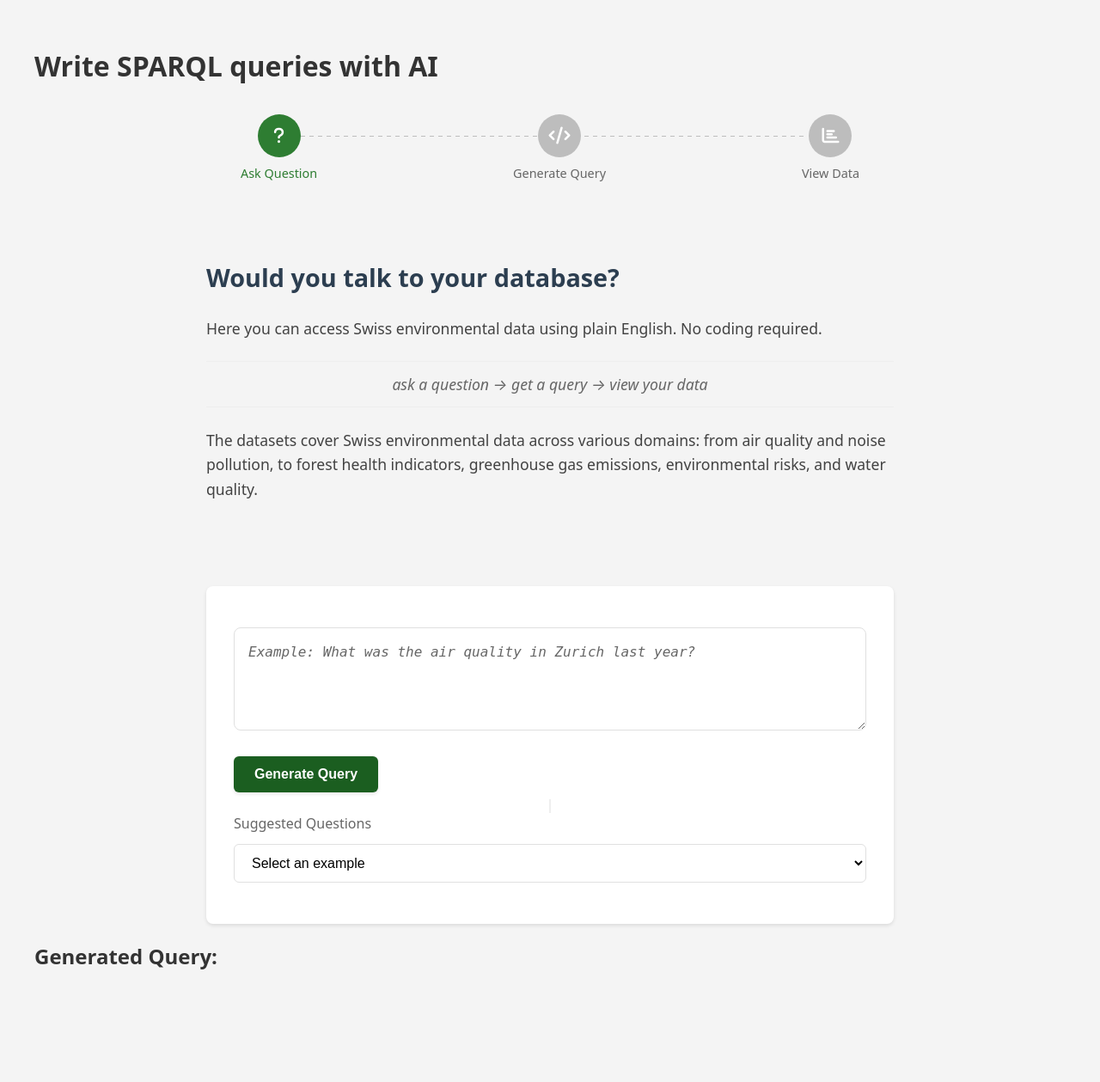
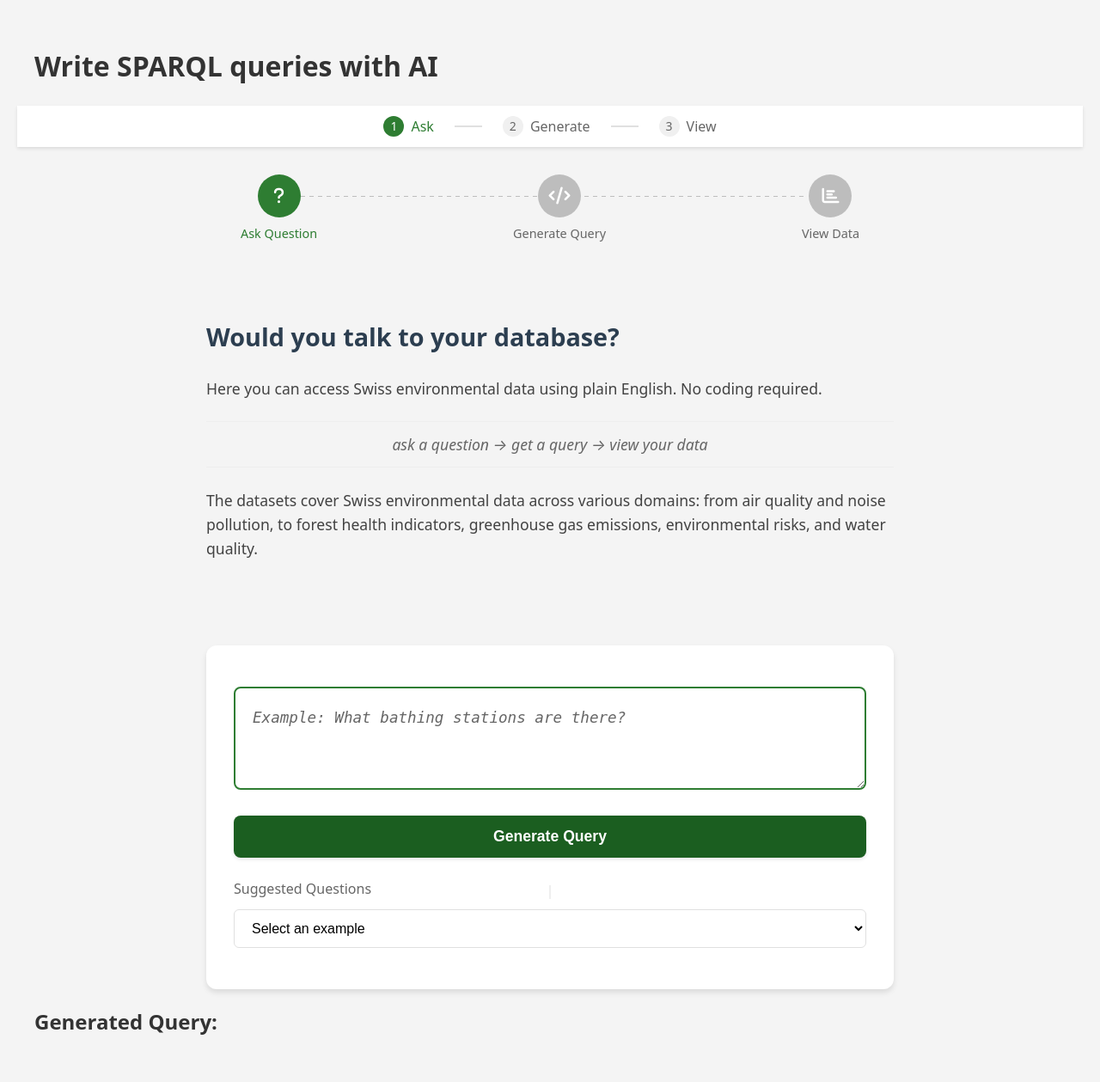
Before and after one commit to zazukoians/llm-playground, a FastAPI app: page /ui in a window 1280 px wide. Shown: the whole page at 86% size. Before the commit the page ends 1128 px from the top, so only its background shows below. Run offline with FastAPI, Linux system fonts and the light colour scheme.

Commit message:
more examples

```diff
--- a/app/static/styles.css
+++ b/app/static/styles.css
@@ -17,6 +17,56 @@ body {
 
 h1 {
     color: #333;
+}
+
+/* Process Mini-Bar */
+.process-mini-bar {
+    position: sticky;
+    top: 0;
+    background: white;
+    box-shadow: 0 2px 4px rgba(0,0,0,0.1);
+    padding: 12px 24px;
+    margin: 0 -20px;
+    display: flex;
+    justify-content: center;
+    align-items: center;
+    z-index: 100;
+    transition: transform 0.3s ease;
+}
+
+.process-mini-step {
+    display: flex;
+    align-items: center;
+    margin: 0 16px;
+    color: #666;
+}
+
+.process-mini-step.active {
+    color: #2E7D32;
+}
+
+.mini-step-number {
+    width: 24px;
+    height: 24px;
+    border-radius: 50%;
+    background: #f0f0f0;
+    display: flex;
+    align-items: center;
+    justify-content: center;
+    margin-right: 8px;
+    font-size: 14px;
+}
+
+.active .mini-step-number {
+    background: #2E7D32;
+    color: white;
+}
+
+.mini-step-separator {
+    width: 32px;
+    height: 2px;
+    background: #e0e0e0;
+    margin: 0 8px;
 }
 
 /* Steps styling */
@@ -134,8 +184,8 @@ h1 {
     margin: 0 auto;
     padding: 2rem;
     background: white;
-    border-radius: 8px;
-    box-shadow: 0 2px 4px rgba(0,0,0,0.1);
+    border-radius: 12px;
+    box-shadow: 0 4px 6px rgba(0,0,0,0.1);
     box-sizing: border-box;
 }
 
@@ -148,16 +198,17 @@ h1 {
     width: 100%;
     background: transparent;
     box-sizing: border-box;
+    margin-bottom: 24px;
 }
 
 #question {
     width: 100%;
     min-height: 120px;
-    padding: 16px;
-    border: 1px solid #E0E0E0;
+    padding: 20px;
+    border: 2px solid #2E7D32;
     border-radius: 8px;
-    font-size: 1rem;
-    line-height: 1.5;
+    font-size: 1.1rem;
+    line-height: 1.6;
     resize: vertical;
     box-sizing: border-box;
     transition: all 0.2s ease-in-out;
@@ -171,8 +222,8 @@ h1 {
 
 #question:focus {
     outline: none;
-    border-color: #2E7D32;
-    background-color: #FAFAFA;
+    border-color: #1B5E20;
+    box-shadow: 0 0 0 3px rgba(46, 125, 50, 0.1);
 }
 
 /* Connector */
@@ -217,20 +268,23 @@ h1 {
 /* Button styling */
 #submitButton {
     margin-top: 1.5rem;
-    padding: 12px 24px;
+    padding: 14px 28px;
     background-color: #1B5E20;
     color: white;
     border: none;
-    border-radius: 6px;
-    font-size: 1rem;
+    border-radius: 8px;
+    font-size: 1.1rem;
     font-weight: 600;
     cursor: pointer;
     transition: all 0.2s ease-in-out;
     box-shadow: 0 2px 4px rgba(0,0,0,0.1);
+    width: 100%;
 }
 
 #submitButton:hover {
     background-color: #2E7D32;
+    transform: translateY(-1px);
+    box-shadow: 0 4px 6px rgba(0,0,0,0.15);
 }
 
 button:disabled {
@@ -294,6 +348,18 @@ pre {
 
 /* Mobile responsiveness */
 @media (max-width: 768px) {
+    .process-mini-bar {
+        padding: 8px 12px;
+    }
+
+    .mini-step-label {
+        display: none;
+    }
+
+    .mini-step-separator {
+        width: 20px;
+    }
+
     .query-section {
         padding: 1rem;
     }
--- a/app/templates/index.html
+++ b/app/templates/index.html
@@ -9,6 +9,24 @@
 </head>
 <body>
     <h1>Write SPARQL queries with AI</h1>
+
+    <!-- Process Mini-Bar -->
+    <div class="process-mini-bar">
+        <div class="process-mini-step active">
+            <div class="mini-step-number">1</div>
+            <div class="mini-step-label">Ask</div>
+        </div>
+        <div class="mini-step-separator"></div>
+        <div class="process-mini-step">
+            <div class="mini-step-number">2</div>
+            <div class="mini-step-label">Generate</div>
+        </div>
+        <div class="mini-step-separator"></div>
+        <div class="process-mini-step">
+            <div class="mini-step-number">3</div>
+            <div class="mini-step-label">View</div>
+        </div>
+    </div>
 
     <!-- Steps Indicator with data-step attributes -->
     <div class="steps-container">
@@ -54,7 +72,7 @@
                         required
                         id="question"
                         name="question"
-                        placeholder="Example: What was the air quality in Zurich last year?">{{ question }}</textarea>
+                        placeholder="Example: What bathing stations are there?">{{ question }}</textarea>
                     <button id="submitButton" type="submit">Generate Query</button>
                 </form>
             </div>
@@ -70,6 +88,8 @@
                     <option value="What percentage of emission was from N2O and CH4 compared to total emission?">What percentage of emission was from N2O and CH4 compared to total emission?</option>
                     <option value="what swiss bathing stations had poor water quality in 2020?">What swiss bathing stations had poor water quality in 2020?</option>
                     <option value="what bathing stations are there?">What bathing stations are there?</option>
+                    <option value="Compare water quality across locations">Compare water quality across locations</option>
+                    <option value="Show me trends in emissions of greenhouse gases">Show me trends in emissions of greenhouse gases</option>
                 </select>
             </div>
         </div>
@@ -104,17 +124,21 @@
         // Process Header State Management
         function updateProcessHeader(currentStep) {
             const steps = document.querySelectorAll('.step');
-
             steps.forEach(step => {
                 const stepNumber = parseInt(step.getAttribute('data-step'));
-
-                // Remove all states first
                 step.classList.remove('active', 'completed');
-
-                // Add appropriate state
                 if (stepNumber < currentStep) {
                     step.classList.add('completed');
                 } else if (stepNumber === currentStep) {
+                    step.classList.add('active');
+                }
+            });
+
+            // Update mini-bar
+            const miniSteps = document.querySelectorAll('.process-mini-step');
+            miniSteps.forEach((step, index) => {
+                step.classList.remove('active');
+                if (index + 1 === currentStep) {
                     step.classList.add('active');
                 }
             });
@@ -122,9 +146,9 @@
 
         // Rotating placeholders
         const placeholders = [
-            "Example: What was the air quality in Zurich last year?",
-            "Example: Show me forest health trends in Basel",
-            "Example: Compare water quality across Swiss cantons"
+            "Example: What swiss bathing stations had poor water quality in 2020?",
+            "Example: Show me trends in emissions of greenhouse gases",
+            "Example: Compare water quality across locations"
         ];
         let currentPlaceholder = 0;
         const questionInput = document.getElementById('question');
```
